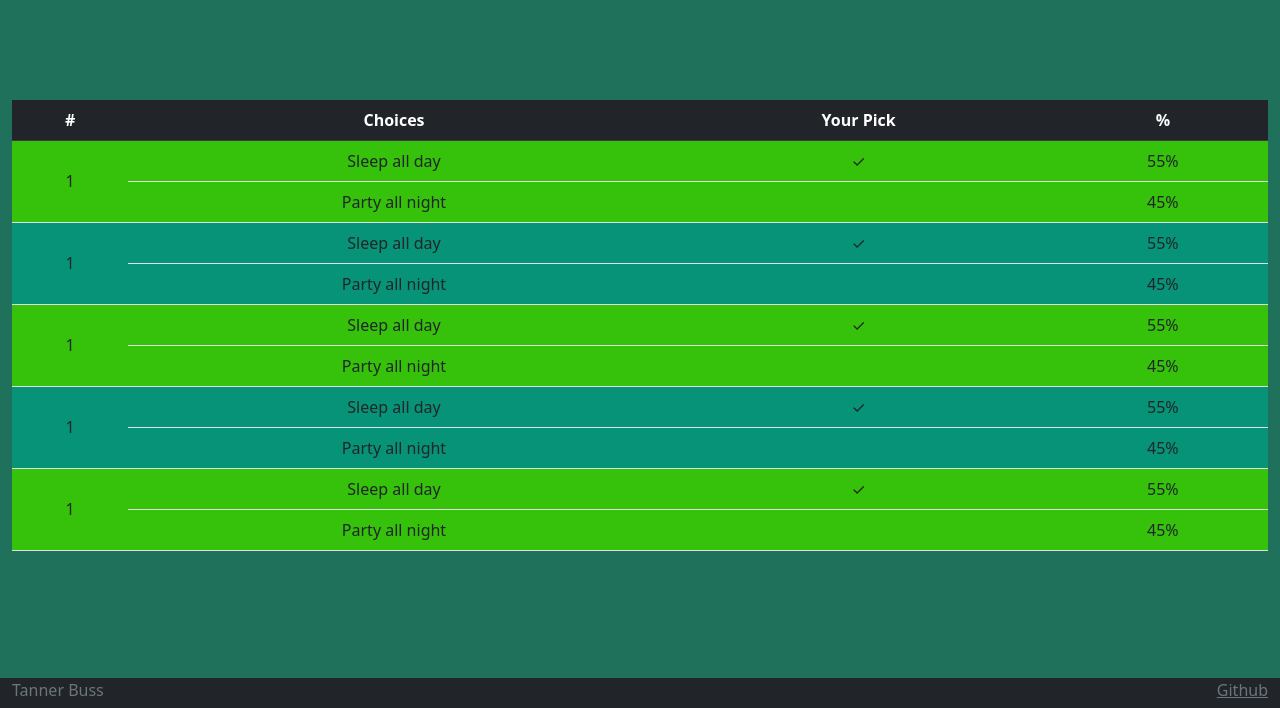
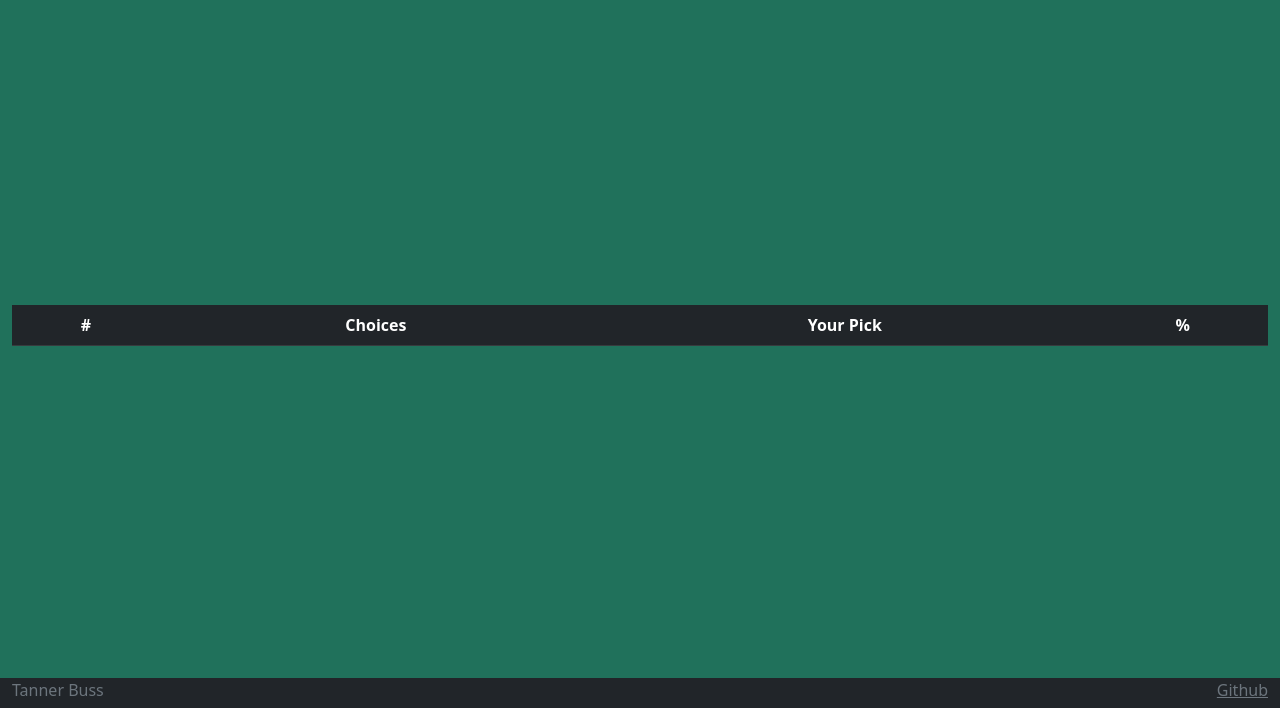
Before and after one commit to Tanman1712/startup, a plain HTML site: page rather.html in a window 1280 px wide. Shown: the part 92-800 px from the top of the page. Drawn offline with nearby package versions, Linux system fonts and the light colour scheme.

Commit message:
rather.html is fine

```diff
--- a/rather.html
+++ b/rather.html
@@ -49,8 +49,8 @@
             <th>%</th>
           </tr>
         </thead>
-        <tbody>
-          <tr>
+        <tbody id="responses">
+          <!-- <tr>
             <td rowspan="2">1</td>
             <td>Sleep all day</td>
             <td>&#x2713</td>
@@ -60,55 +60,9 @@
             <td>Party all night</td>
             <td></td>
             <td>45%</td>
-          </tr>
+          </tr> -->
 
-          <tr>
-            <td rowspan="2">1</td>
-            <td>Sleep all day</td>
-            <td>&#x2713</td>
-            <td>55%</td>
-          </tr>
-          <tr>
-            <td>Party all night</td>
-            <td></td>
-            <td>45%</td>
-          </tr>
 
-          <tr>
-            <td rowspan="2">1</td>
-            <td>Sleep all day</td>
-            <td>&#x2713</td>
-            <td>55%</td>
-          </tr>
-          <tr>
-            <td>Party all night</td>
-            <td></td>
-            <td>45%</td>
-          </tr>
-
-          <tr>
-            <td rowspan="2">1</td>
-            <td>Sleep all day</td>
-            <td>&#x2713</td>
-            <td>55%</td>
-          </tr>
-          <tr>
-            <td>Party all night</td>
-            <td></td>
-            <td>45%</td>
-          </tr>
-
-          <tr>
-            <td rowspan="2">1</td>
-            <td>Sleep all day</td>
-            <td>&#x2713</td>
-            <td>55%</td>
-          </tr>
-          <tr>
-            <td>Party all night</td>
-            <td></td>
-            <td>45%</td>
-          </tr>
         </tbody>
 
       </table>
@@ -124,5 +78,6 @@
         >
       </div>
     </footer>
+    <script src="rather.js"></script>
   </body>
 </html>
```
